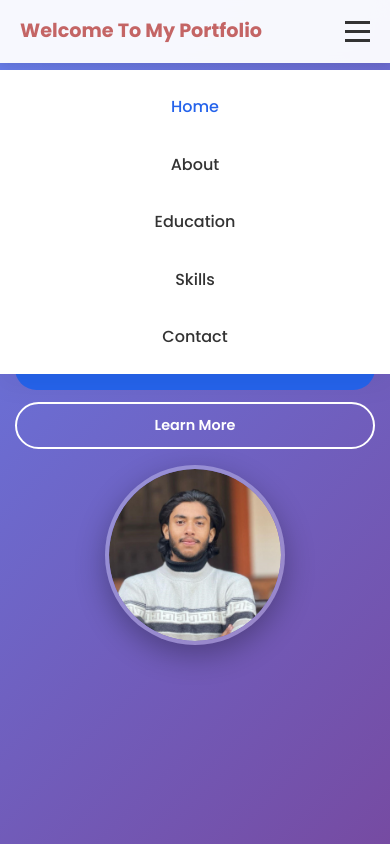
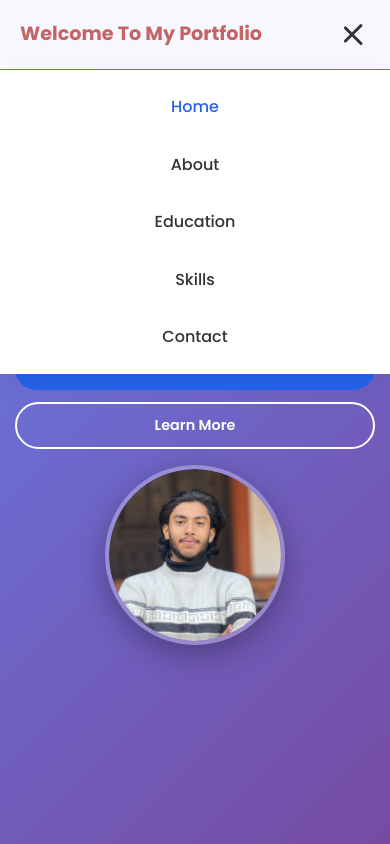
Before and after one commit to Pradip-kafle/my-first-portfolio, a plain HTML site: page index.html in a window 390 px wide. Both pictures are taken after a click on the element 357 px from the left and 31 px from the top of the page. Shown: the top 844 px of the page. Drawn offline with Linux system fonts and the light colour scheme.

Commit message:
Update style.css

```diff
--- a/style.css
+++ b/style.css
@@ -70,6 +70,8 @@ body {
     display: none;
     flex-direction: column;
     cursor: pointer;
+    z-index: 1001;
+    padding: 5px;
 }
 
 .bar {
@@ -78,6 +80,20 @@ body {
     background-color: #333;
     margin: 3px 0;
     transition: 0.3s;
+    border-radius: 2px;
+}
+
+/* Hamburger animation */
+.hamburger.active .bar:nth-child(1) {
+    transform: rotate(-45deg) translate(-5px, 6px);
+}
+
+.hamburger.active .bar:nth-child(2) {
+    opacity: 0;
+}
+
+.hamburger.active .bar:nth-child(3) {
+    transform: rotate(45deg) translate(-5px, -6px);
 }
 
 /* Hero Section */
@@ -551,9 +567,10 @@ section {
         background-color: white;
         width: 100%;
         text-align: center;
-        transition: 0.3s;
+        transition: 0.3s ease;
         box-shadow: 0 10px 27px rgba(0, 0, 0, 0.05);
         padding: 2rem 0;
+        z-index: 1000;
     }
 
     .nav-menu.active {
@@ -607,7 +624,7 @@ section {
 /* Mobile Medium (481px - 575px) */
 @media (max-width: 575px) and (min-width: 481px) {
     .hamburger {
-        display: flex;
+        display: flex !important;
     }
 
     .nav-menu {
@@ -684,7 +701,7 @@ section {
 /* Mobile Small (320px - 480px) - iPhone SE, small Android */
 @media (max-width: 480px) {
     .hamburger {
-        display: flex;
+        display: flex !important;
     }
 
     .nav-menu {
```
